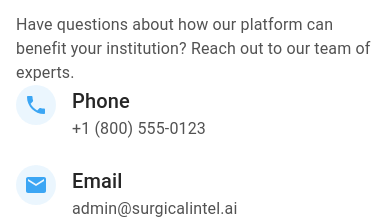
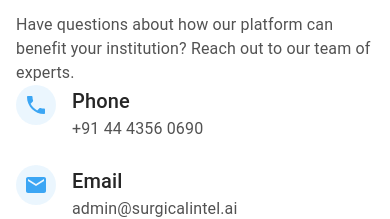
Before and after one commit to surgicalintel-admin/surgicalintel-admin.github.io, a React (Create React App) app: page / in a window 390 px wide. Shown: the part 5090-5309 px from the top of the page. Built offline with nearby package versions, Linux system fonts and the light colour scheme.

Commit message:
change phone number

```diff
--- a/src/components/sections/contact-section.tsx
+++ b/src/components/sections/contact-section.tsx
@@ -13,7 +13,7 @@
     {
       icon: <Phone className="w-5 h-5 text-primary" />,
       title: "Phone",
-      content: "+1 (800) 555-0123",
+      content: "+91 44 4356 0690",
     },
     {
       icon: <Email className="w-5 h-5 text-primary" />,
```
